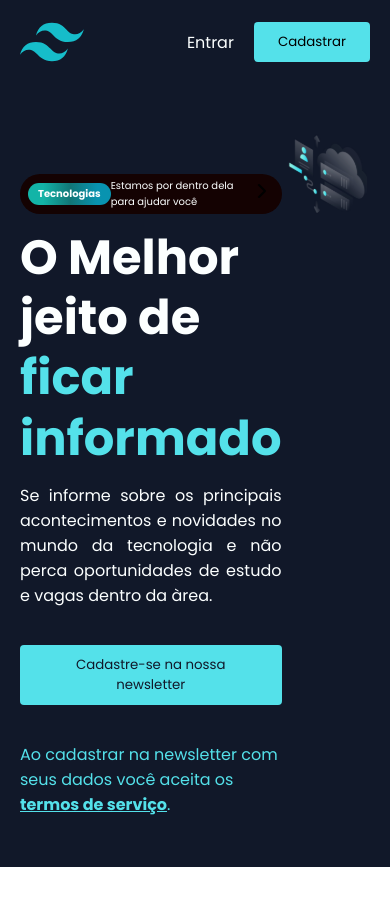
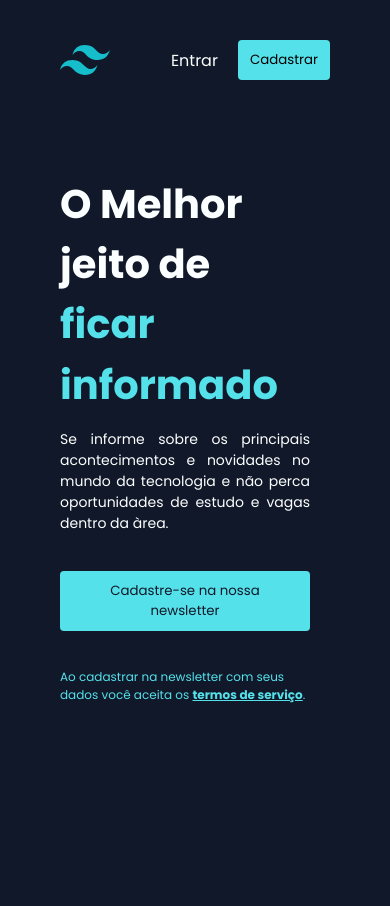
Before and after one commit to k4ik/landing-page-newsletter, a Vue app in the folder frontend/: page / in a window 390 px wide. Shown: the top 906 px of the page. Before the commit the page ends 867 px from the top, so only its background shows below. Built offline with nearby package versions, Linux system fonts and the light colour scheme.

Commit message:
fix: styles

```diff
--- a/frontend/src/assets/scss/_header.scss
+++ b/frontend/src/assets/scss/_header.scss
@@ -3,7 +3,11 @@
 header {
     display: flex;
     justify-content: space-between;
-    padding: 22px 20px;
+    padding: 40px 60px 0;
+
+    img {
+        width: 50px;
+    }
 
     nav {
         display: flex;
@@ -12,7 +16,7 @@ header {
 
         button {
             background-color: $main-color;
-            padding: 10px 24px;
+            padding: 10px 12px;
             border-radius: 4px;
             border: none;
 
@@ -24,6 +28,7 @@ header {
         a {
             color: $text-color;
             text-decoration: none;
+            font-size: 16px;
 
             &:hover {
                 text-decoration: underline;
--- a/frontend/src/assets/scss/_hiring.scss
+++ b/frontend/src/assets/scss/_hiring.scss
@@ -22,4 +22,8 @@
     background: transparent;
     border: none;
   }
+
+  @media (max-width:518px) {
+    display: none;
+  }
 }
--- a/frontend/src/assets/scss/_main.scss
+++ b/frontend/src/assets/scss/_main.scss
@@ -1,7 +1,8 @@
 main {
     display: flex;
     justify-content: space-between;
-    padding: 50px 20px;
+    height: 100vh;
+    padding: 40px 60px 0;
 
     article {
       margin-top: 40px;
@@ -12,6 +13,7 @@ main {
         line-height: 60.24px;
         color: $text-color;
         margin: 14px 0;
+        font-size: 40px;
       }
 
       span {
@@ -22,6 +24,7 @@ main {
         color: $text-color;
         margin-top: 14px;
         text-align: justify;
+        font-size: 14px;
       }
 
       .main_button {
@@ -41,6 +44,7 @@ main {
 
       .terms {
         color: $main-color;
+        font-size: 12px;
 
         a {
           color: $main-color;
@@ -56,4 +60,16 @@ main {
         width: 100%;
       }
     }
+
+    @media (max-width: 1086px) {
+     article {
+        max-width: 100%; // Ocupa metade da largura
+        text-align: left; // Alinha o texto à esquerda
+        margin-right: 20px; // Adiciona uma margem à direita para separar dos outros elementos
+      }
+
+      aside {
+        display: none;
+      }
+    }
   }
--- a/frontend/src/assets/scss/_overlay.scss
+++ b/frontend/src/assets/scss/_overlay.scss
@@ -4,12 +4,12 @@ main {
     color: #fff;
     position: fixed;
     width: 100%;
+    height: 100vh;
     background-color:rgba(0, 0, 0, 0.486);
     display: flex;
     flex-direction: column;
+    align-items: center;
     justify-content: center;
-    align-items: center;
-    height: 100vh;
 }
 
 .overlay_container {
--- a/frontend/src/views/HomeView.vue
+++ b/frontend/src/views/HomeView.vue
@@ -1,5 +1,6 @@
 <template>
     <div class="body">
+      <div class="main">
         <Message v-if="viewMessage" :message="message"/>
         <Overlay v-if="viewOverlay" @closeOverlay="closeOverlay" @fetchData="fetchData" />
         <Popup />
@@ -12,7 +13,7 @@
               <button><img src="../assets/images/arrow.svg" alt="arrow" /></button>
             </div>
             <h1 class="main_h1">
-            O Melhor jeito de <br /><span>ficar informado</span>
+              O Melhor jeito de <span>ficar informado</span>
             </h1>
             <p class="main_p">
               Se informe sobre os principais acontecimentos e novidades no mundo da
@@ -30,6 +31,7 @@
             <img src="../assets/images/image.svg" alt="image" />
           </aside>
         </main>
+      </div>
     </div>
   </template>
 
@@ -98,8 +100,13 @@
   @import "../assets/scss/variables";
   @import "../assets/scss/main";
   @import "../assets/scss/hiring";
-
   .body {
     background-color: $bg-color;
   }
+
+  .main {
+    background-color: $bg-color;
+    max-width: 1400px;
+    margin: 0 auto;
+  }
   </style>
```
Lines whose indentation alone changed are shown as unchanged.
